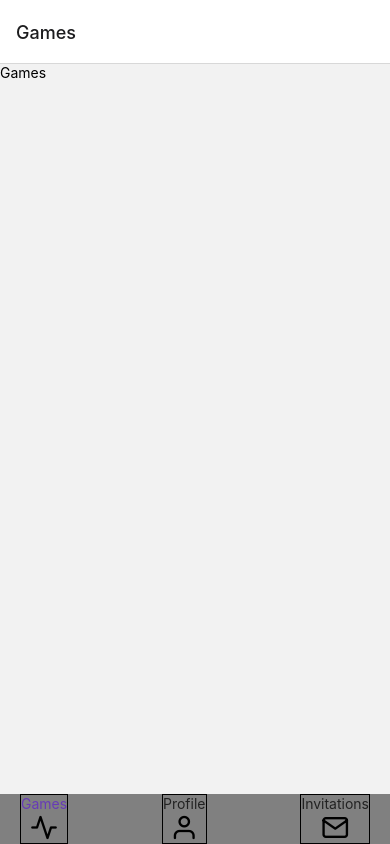
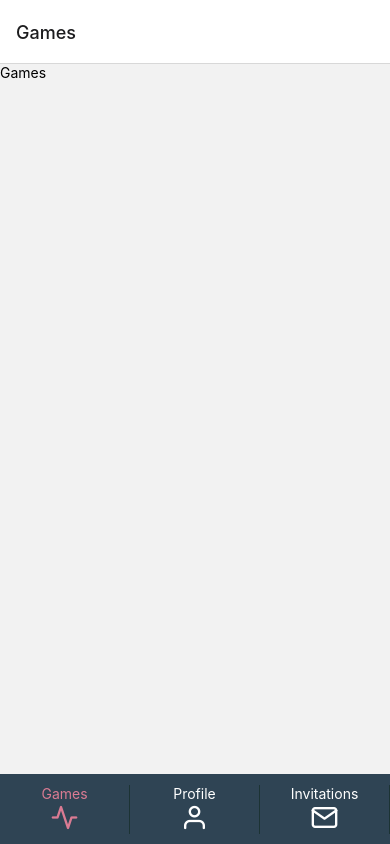
Before and after one commit to mallett002/chess-club-mobile-client, a React Native app: screen / in a window 390 px wide. Built offline with nearby package versions, Linux system fonts and the light colour scheme.

Commit message:
styles for the tabs on android

```diff
--- a/src/components/nav/bottom-tab.js
+++ b/src/components/nav/bottom-tab.js
@@ -27,25 +27,28 @@ function getIconName(label) {
   return 'mail';
 }
 
+const colors = {
+  CHARCOAL: '#2F4454',
+  DARK_MAROON: '#2E151B',
+  PINK: '#DA7B93',
+  TEAL: '#376E6F',
+  DARK_CHARCOAL: '#1C3334',
+  WHITE: '#FFFFFF'
+};
+
 const styles = StyleSheet.create({
   bottomTabContainer: {
     flexDirection: 'row',
     justifyContent: 'space-between',
-    paddingHorizontal: 20,
-    backgroundColor: 'gray'
+    alignItems: 'center',
+    minHeight: 70,
+    backgroundColor: colors.CHARCOAL
   },
   tabCard: {
-    borderColor: 'black',
-    borderWidth: 1,
-    alignItems: 'center'
-    // borderTopWidth: 0,
-    // height: 70,
-    // paddingTop: 9,
-    // paddingBottom: 9,
-    // shadowColor: '#000',
-    // shadowOpacity: 0.1,
-    // shadowRadius: 20,
-    // shadowOffset: { width: 0, height: 0 }
+    borderRightColor: colors.DARK_CHARCOAL,
+    borderRightWidth: 1,
+    alignItems: 'center',
+    flex: 1
   }
 })
 
@@ -55,16 +58,7 @@ export default function BottomTab({ state, descriptors, navigation }) {
     <View style={[styles.bottomTabContainer, getTabBarStyles()]}>
       {state.routes.map((route, index) => {
         const { options } = descriptors[route.key];
-        const label =
-          options.tabBarLabel !== undefined
-            ? options.tabBarLabel
-            : options.title !== undefined
-            ? options.title
-            : route.name;
-        const iconName = getIconName(label);
-
-            console.log({label});
-
+        const iconName = getIconName(route.name);
         const isFocused = state.index === index;
 
         const onPress = () => {
@@ -95,13 +89,13 @@ export default function BottomTab({ state, descriptors, navigation }) {
             testID={options.tabBarTestID}
             onPress={onPress}
             onLongPress={onLongPress}
-            key={label}
+            key={route.name}
             style={styles.tabCard}
           >
-            <Text style={{ color: isFocused ? '#673ab7' : '#222' }}>
-              {label}
+            <Text style={{ color: isFocused ? colors.PINK : colors.WHITE }}>
+              {route.name}
             </Text>
-            <Icon name={iconName} size={28} color={'black'} />
+            <Icon name={iconName} size={28} color={isFocused ? colors.PINK : colors.WHITE} />
           </TouchableOpacity>
         );
       })}
```
